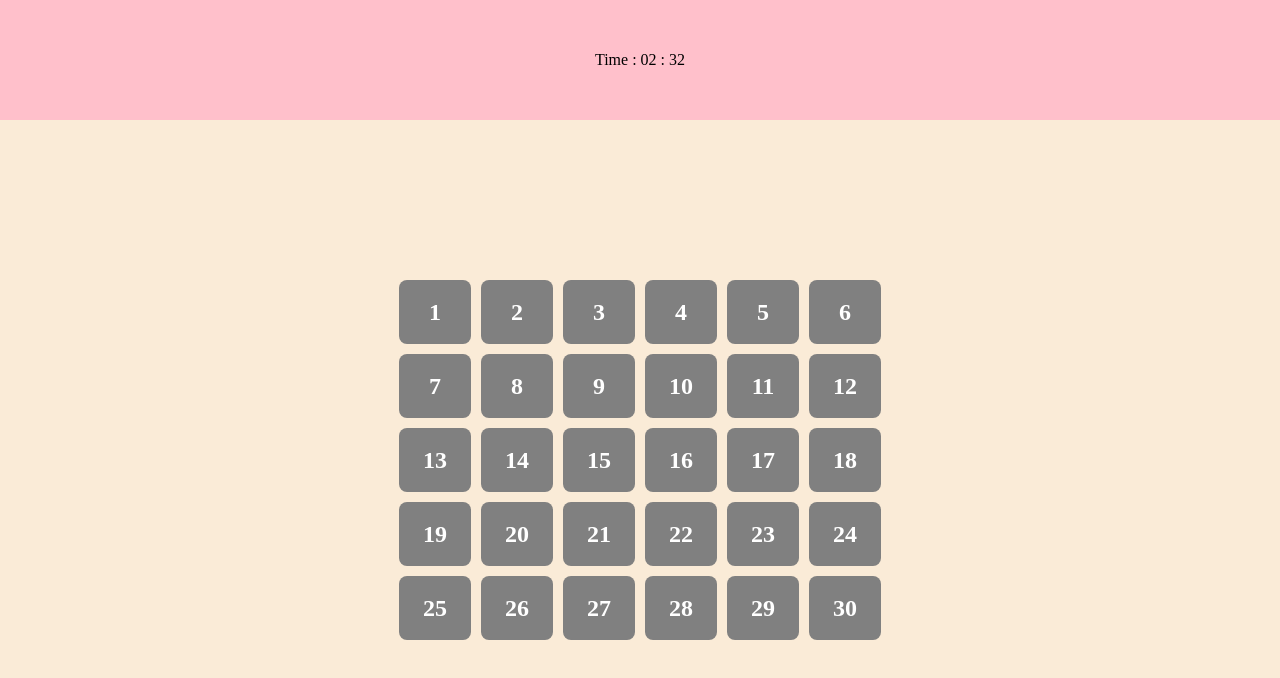
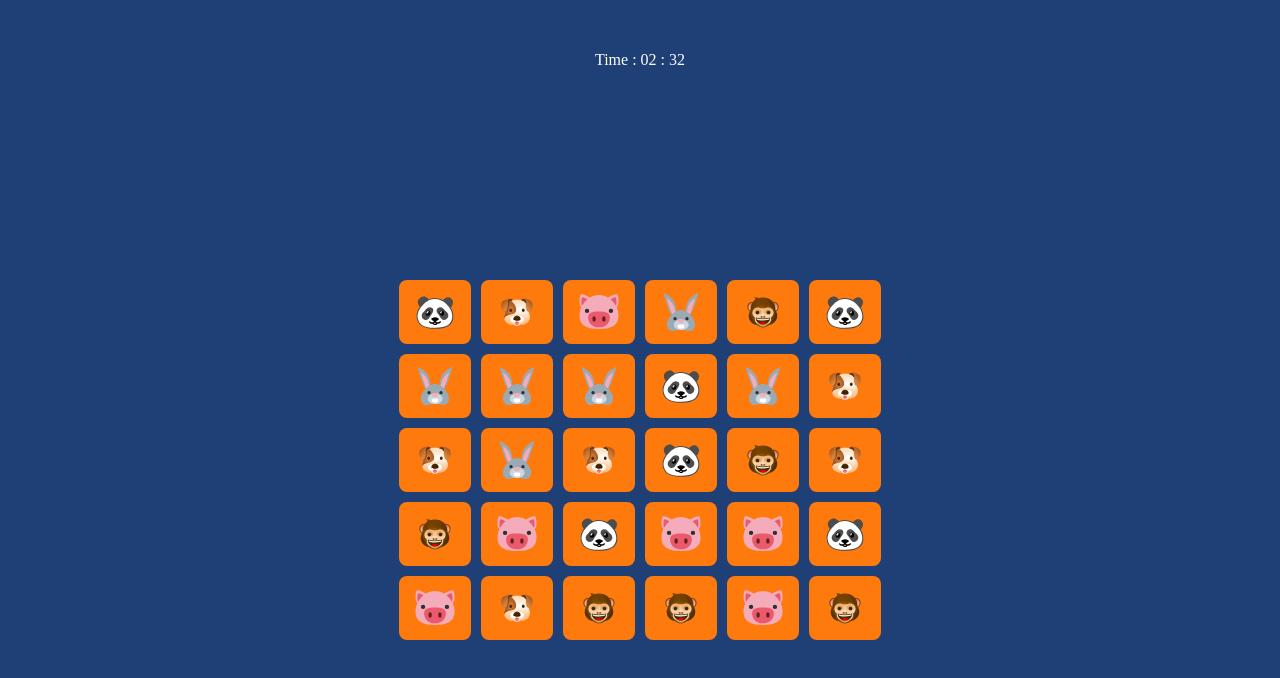
Before and after one commit to parthtyagii/practiceProjects, a plain HTML site: page pairsGame/HTMLpage.html in a window 1280 px wide. Drawn offline with Linux system fonts and the light colour scheme.

Commit message:
JS functionality added

```diff
--- a/pairsGame/CSSpage.css
+++ b/pairsGame/CSSpage.css
@@ -15,7 +15,8 @@ body {
 nav {
     width: 100%;
     height: 15vh;
-    background-color: pink;
+    color: white;
+    /* background-color: pink; */
     display: flex;
     justify-content: center;
     align-items: center;
@@ -23,7 +24,7 @@ nav {
 
 main {
     width: 100%;
-    background-color: antiquewhite;
+    /* background-color: antiquewhite; */
 
     display: flex;
     justify-content: center;
@@ -45,7 +46,7 @@ main .container span {
     width: 4.5rem;
     height: 4rem;
     color: white;
-    background-color: grey;
+    background-color: #FF7A0D;
     border-radius: 0.5rem;
     font-size: 1.5rem;
     font-weight: 600;
@@ -54,3 +55,8 @@ main .container span {
     justify-content: center;
     align-items: center;
 }
+
+main .container span img{
+    width: 60%;
+    height: 60%;
+}
--- a/pairsGame/HTMLpage.html
+++ b/pairsGame/HTMLpage.html
@@ -6,7 +6,7 @@
     <meta name="viewport" content="width=device-width, initial-scale=1.0">
 
     <link rel="stylesheet" href="./CSSpage.css">
-    <script defer src="./HTMLpage.html"></script>
+    <script defer src="./JSpage.js"></script>
     <title>PairsGame</title>
 </head>
 
@@ -14,41 +14,8 @@
     <nav>Time : 02 : 32</nav>
     <main>
         <div class="container">
-            <span>1</span>
-            <span>2</span>
-            <span>3</span>
-            <span>4</span>
-            <span>5</span>
-            <span>6</span>
-            <span>7</span>
-            <span>8</span>
-            <span>9</span>
-            <span>10</span>
-            <span>11</span>
-            <span>12</span>
-            <span>13</span>
-            <span>14</span>
-            <span>15</span>
-            <span>16</span>
-            <span>17</span>
-            <span>18</span>
-            <span>19</span>
-            <span>20</span>
-            <span>21</span>
-            <span>22</span>
-            <span>23</span>
-            <span>24</span>
-            <span>25</span>
-            <span>26</span>
-            <span>27</span>
-            <span>28</span>
-            <span>29</span>
-            <span>30</span>
         </div>
     </main>
-
-
-
 </body>
 
 </html>
--- a/pairsGame/JSpage.js
+++ b/pairsGame/JSpage.js
@@ -1,3 +1,6 @@
+const indexes = [0, 1, 2, 3, 4];
+const indexCount = [6, 6, 6, 6, 6, 6];
+
 function shuffle(arr) {
     // Fisher-Yates shuffle algorithm
     for (let i = arr.length - 1; i > 0; i--) {
@@ -6,41 +9,52 @@ function shuffle(arr) {
     }
 }
 
-const indexes = [0, 1, 2, 3, 4, 5];
-const indexCount = [6, 6, 6, 6, 6, 6];
-
 //now
 const clickedCards = [];
 const check = (event) => {
     if (clickedCards.length === 0 || clickedCards[0] !== event.target) {
+        event.target.innerText = event.target.getAttribute("data-key");
         clickedCards.push(event.target);
     }
 
     if (clickedCards.length === 2) {
+        setTimeout(() => {
             //logic...
             if (clickedCards[0].getAttribute("data-key") !== clickedCards[1].getAttribute("data-key")) {
-
+                clickedCards[0].innerText = "";
+                clickedCards[1].innerText = "";
             }
 
             //clear clickedCards array
             clickedCards.pop();
             clickedCards.pop();
+        }, 500);
     }
 
 }
 
+const mainContainer = document.querySelector("main .container");
 const cards = Array.from(document.querySelectorAll(".container span"));
-cards.map((card) => {
+for (let i = 0; i < 30; i++) {
     // assigning keys to spans
+    const el = document.createElement("span");
     shuffle(indexes);
+
     for (let x of indexes) {
         if (indexCount[x] > 0) {
-            card.setAttribute("data-key", "x");
+            const photu = document.createElement("img");
+            photu.setAttribute("src", `./icons/${x}.svg`);
+            el.setAttribute("data-key", `${x}`);
+            el.append(photu);
+            mainContainer.append(el);
             indexCount[x]--;
             break;
         }
     }
 
     // add event listeners to cards
-    card.addEventListener("click", check);
-});
+    el.addEventListener("click", check);
+};
+
+
+// stop-watch logic...
```
Also changed, not shown: pairsGame/icons/0.svg (added), pairsGame/icons/1.svg (added), pairsGame/icons/2.svg (added), pairsGame/icons/3.svg (added), pairsGame/icons/4.svg (added). Lines whose indentation alone changed are shown as unchanged.
